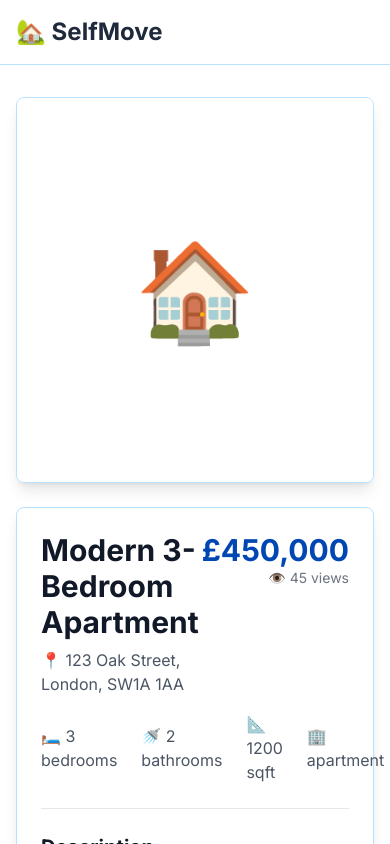
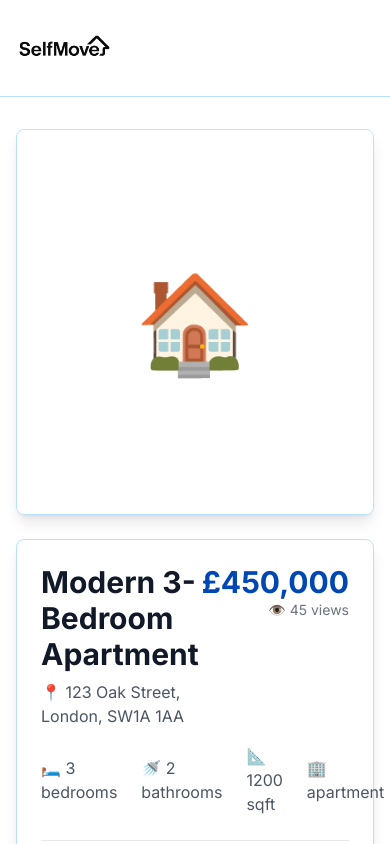
Before and after one commit to SelfMove25/selfmove, a Next.js app in the folder frontend/: page /property/1 in a window 390 px wide. Shown: the top 844 px of the page. Built offline with nearby package versions, Linux system fonts and the light colour scheme; no server answers.

Commit message:
Add professional logo with responsive scaling and mobile positioning

```diff
--- a/frontend/src/app/layout.tsx
+++ b/frontend/src/app/layout.tsx
@@ -9,7 +9,12 @@ export const metadata: Metadata = {
   title: 'SelfMove - Direct Property Sales & Rentals',
   description: 'Sell or rent your property directly. No agent fees, maximum exposure. Connect with verified buyers and tenants.',
   icons: {
-    icon: '/favicon.ico',
+    icon: [
+      { url: '/logo.png', sizes: '32x32', type: 'image/png' },
+    ],
+    apple: [
+      { url: '/logo.png', sizes: '180x180', type: 'image/png' },
+    ],
   },
 }
 
--- a/frontend/src/app/property/[id]/page.tsx
+++ b/frontend/src/app/property/[id]/page.tsx
@@ -3,6 +3,7 @@
 import { useState, useEffect } from 'react'
 import Link from 'next/link'
 import { useParams } from 'next/navigation'
+import Logo from '@/components/Logo'
 
 interface Property {
   id: string
@@ -120,9 +121,7 @@ export default function PropertyDetails() {
       {/* Header */}
       <header className="bg-white/80 backdrop-blur-md border-b border-polished-blue-200 sticky top-0 z-50">
         <div className="container mx-auto px-4 py-4 flex justify-between items-center">
-          <Link href="/" className="text-2xl font-bold text-navy-800">
-            🏡 SelfMove
-          </Link>
+          <Logo size="md" showText={false} />
           <nav className="hidden md:flex space-x-6">
             <Link href="/marketplace" className="text-gray-700 hover:text-polished-blue-600 transition-colors">
               ← Back to Marketplace
--- a/frontend/src/components/Header.tsx
+++ b/frontend/src/components/Header.tsx
@@ -3,6 +3,7 @@
 import Link from 'next/link'
 import { useState, useEffect } from 'react'
 import { useAuth } from '@/lib/auth'
+import Logo from './Logo'
 
 export default function Header() {
   const { user, loading, logout } = useAuth()
@@ -38,10 +39,7 @@ export default function Header() {
     <header className="bg-white/95 backdrop-blur-sm border-b border-blue-100 sticky top-0 z-50 shadow-sm">
       <div className="max-w-7xl mx-auto px-4 sm:px-6 lg:px-8">
         <div className="flex justify-between items-center py-3 sm:py-4">
-          <Link href="/" className="text-xl sm:text-2xl font-bold text-transparent bg-clip-text bg-gradient-to-r from-blue-600 to-green-600 hover:from-blue-700 hover:to-green-700 transition-all duration-300">
-            <span className="mr-2">🏡</span>
-            SelfMove
-          </Link>
+          <Logo size="md" showText={false} />
           <nav className="hidden md:flex items-center space-x-8">
             <Link href="/list-property" className="text-gray-700 hover:text-green-600 transition-colors font-medium relative group">
               <span className="mr-1">📝</span>
--- /dev/null
+++ b/frontend/src/components/Logo.tsx
@@ -0,0 +1,62 @@
+import Link from 'next/link'
+import Image from 'next/image'
+
+interface LogoProps {
+  className?: string
+  size?: 'sm' | 'md' | 'lg'
+  showText?: boolean
+  logoSrc?: string // Optional: path to logo image
+}
+
+export default function Logo({ className = '', size = 'md', showText = true, logoSrc = '/logo.png' }: LogoProps) {
+  const sizeClasses = {
+    sm: 'w-12 h-12',
+    md: 'w-16 h-16 sm:w-18 sm:h-18',
+    lg: 'w-24 h-24'
+  }
+
+  const textSizeClasses = {
+    sm: 'text-base',
+    md: 'text-xl sm:text-2xl',
+    lg: 'text-2xl sm:text-3xl'
+  }
+
+  const iconTextClasses = {
+    sm: 'text-xs',
+    md: 'text-sm sm:text-base',
+    lg: 'text-base sm:text-lg'
+  }
+
+  const LogoIcon = () => {
+    if (logoSrc) {
+      return (
+        <div className={`${sizeClasses[size]} relative`}>
+          <Image
+            src={logoSrc}
+            alt="SelfMove Logo"
+            fill
+            className="object-contain scale-[1.75] sm:scale-[2.25]"
+            priority
+          />
+        </div>
+      )
+    }
+
+    // Fallback to CSS-based logo
+    return (
+      <div className={`${sizeClasses[size]} bg-gradient-to-br from-blue-600 to-green-600 rounded-lg flex items-center justify-center shadow-lg hover:shadow-xl transition-all duration-300`}>
+        <span className={`text-white ${iconTextClasses[size]} font-bold`}>SM</span>
+      </div>
+    )
+  }
+
+  return (
+    <Link
+      href="/"
+      className={`flex items-center space-x-2 ${textSizeClasses[size]} font-bold text-transparent bg-clip-text bg-gradient-to-r from-blue-600 to-green-600 hover:from-blue-700 hover:to-green-700 transition-all duration-300 ml-4 sm:ml-0 ${className}`}
+    >
+      <LogoIcon />
+      {showText && <span>SelfMove</span>}
+    </Link>
+  )
+}
```
Also changed, not shown: frontend/public/logo.png (added).
